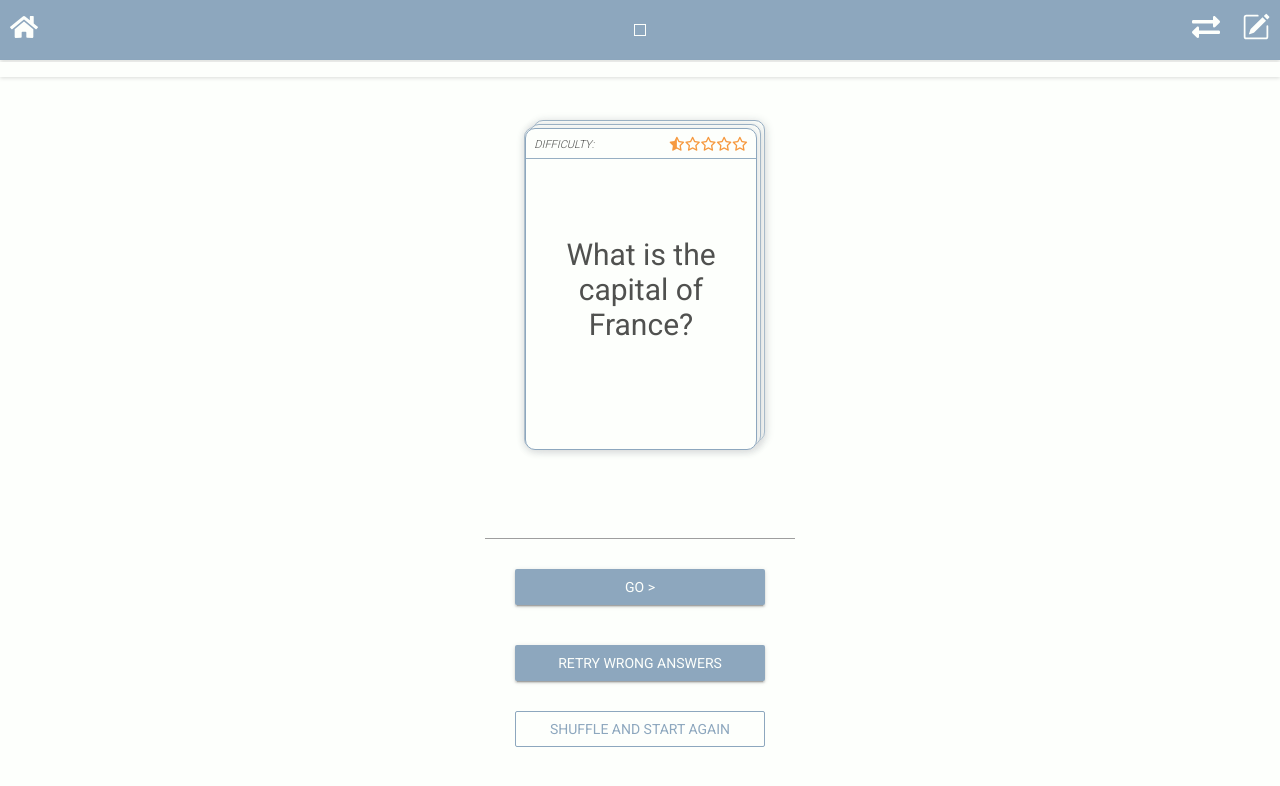
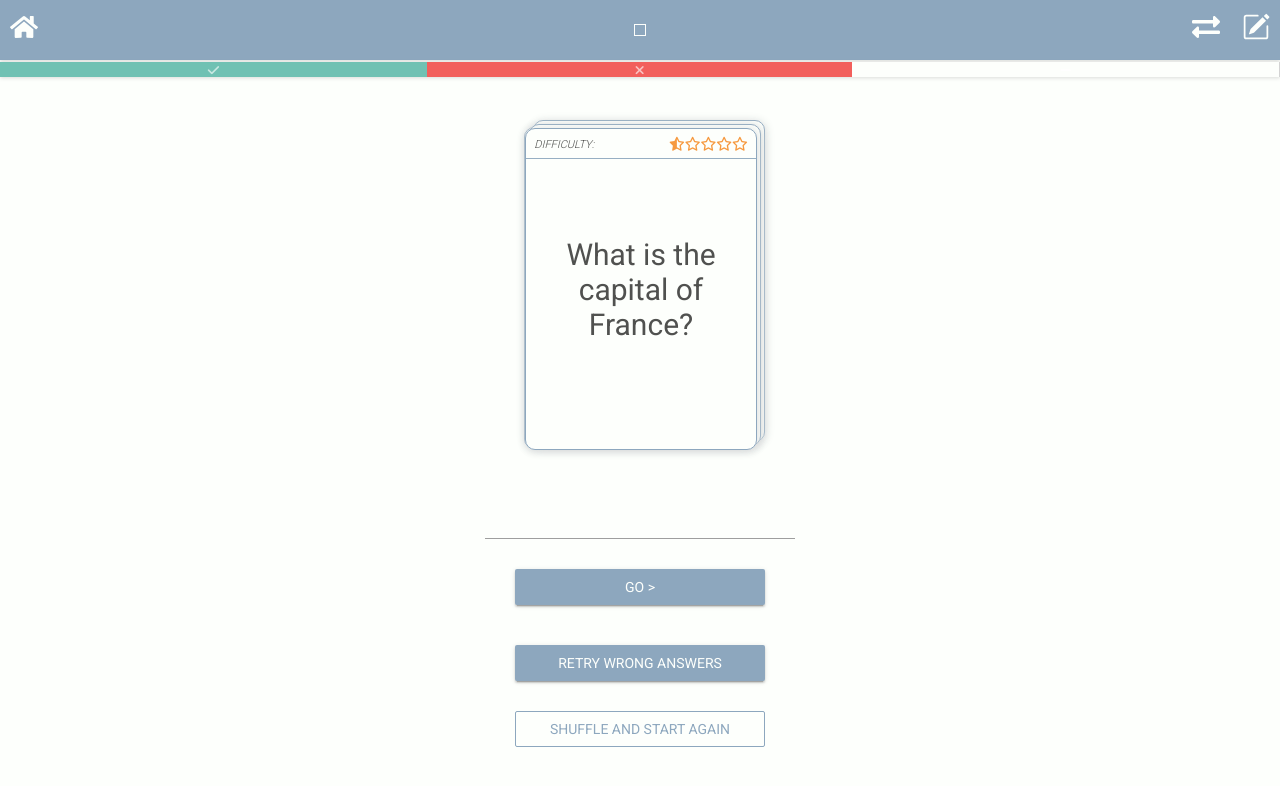
Before and after one commit to nospaceforcode/flashcards-react-example, a React (Create React App) app: page /train/1 in a window 1280 px wide. Shown: the top 786 px of the page. Built offline with nearby package versions, Linux system fonts and the light colour scheme.

Commit message:
add. progress bar

```diff
--- a/src/components/AnswerCard.js
+++ b/src/components/AnswerCard.js
@@ -62,8 +62,8 @@ const AnswerCard = ({ difficulty, answers }) => {
     )
 }
 AnswerCard.propTypes = {
-    difficulty: PropTypes.number,
-    answers: PropTypes.array,
+    difficulty: PropTypes.string.isRequired,
+    answers: PropTypes.array.isRequired,
 }
 
 export default AnswerCard
--- /dev/null
+++ b/src/components/ProgressContent.js
@@ -0,0 +1,46 @@
+import React from "react"
+import "./style.css"
+import { progressicon } from "./Chore"
+import PropTypes from "prop-types"
+import styled from "styled-components"
+
+const ProgressBarBase = styled.div`
+    flex-grow: 1;
+    font-size: 13px;
+    text-align: center;
+    color: #fff;
+    ${(props) =>
+        props.result === "correct"
+            ? `
+            background-color: #70C1B3;
+	        color: #C9E8E2;
+        `
+            : props.result === "incorrect"
+              ? `
+            background-color: #F25F5C;
+            color: #FAC3C2;
+        `
+              : `
+              border-right: 1px solid lightgrey;
+        `}
+`
+
+const ProgressContent = ({ bars }) => {
+    return (
+        <>
+            {bars.map((bar, index) => (
+                // <div key={index} className={`progress__step progress__step--${bar}`}>
+                //     {progressicon(bar, index)}
+                // </div>
+                <ProgressBarBase key={index} result={bar}>
+                    {progressicon(bar, index)}
+                </ProgressBarBase>
+            ))}
+        </>
+    )
+}
+ProgressContent.propTypes = {
+    bars: PropTypes.array,
+}
+
+export default ProgressContent
--- a/src/components/QuestionCard.js
+++ b/src/components/QuestionCard.js
@@ -15,7 +15,7 @@ const QuestionCard = ({ difficulty, question }) => {
     )
 }
 QuestionCard.propTypes = {
-    difficulty: PropTypes.number.isRequired,
+    difficulty: PropTypes.string.isRequired,
     question: PropTypes.string.isRequired,
 }
 
--- a/src/components/ScoreContent.js
+++ b/src/components/ScoreContent.js
@@ -24,8 +24,8 @@ const ScoreContent = ({ correct, total }) => {
     )
 }
 ScoreContent.propTypes = {
-    correct: PropTypes.number.isRequired,
-    total: PropTypes.number.isRequired,
+    correct: PropTypes.string.isRequired,
+    total: PropTypes.string.isRequired,
 }
 
 export default ScoreContent
--- a/src/components/TrainMenu.js
+++ b/src/components/TrainMenu.js
@@ -4,6 +4,7 @@ import styled from "styled-components"
 import QuestionCard from "./QuestionCard"
 import AnswerCard from "./AnswerCard"
 import ScoreContent from "./ScoreContent"
+import ProgressContent from "./ProgressContent"
 // import './style.css';
 
 const ProgressBar = styled.div`
@@ -202,7 +203,9 @@ const TrainPage = (autocheck) => {
     const [isAutoCheck] = useState(autocheck)
     return (
         <>
-            <ProgressBar />
+            <ProgressBar>
+                <ProgressContent bars={["correct", "incorrect", "incomplete"]} />
+            </ProgressBar>
             <Card id="card">
                 <CardStack $num={1} />
                 <CardStack $num={2} />
```
Also changed, not shown: src/pages/TrainingPage.js (+17 -18 lines).
